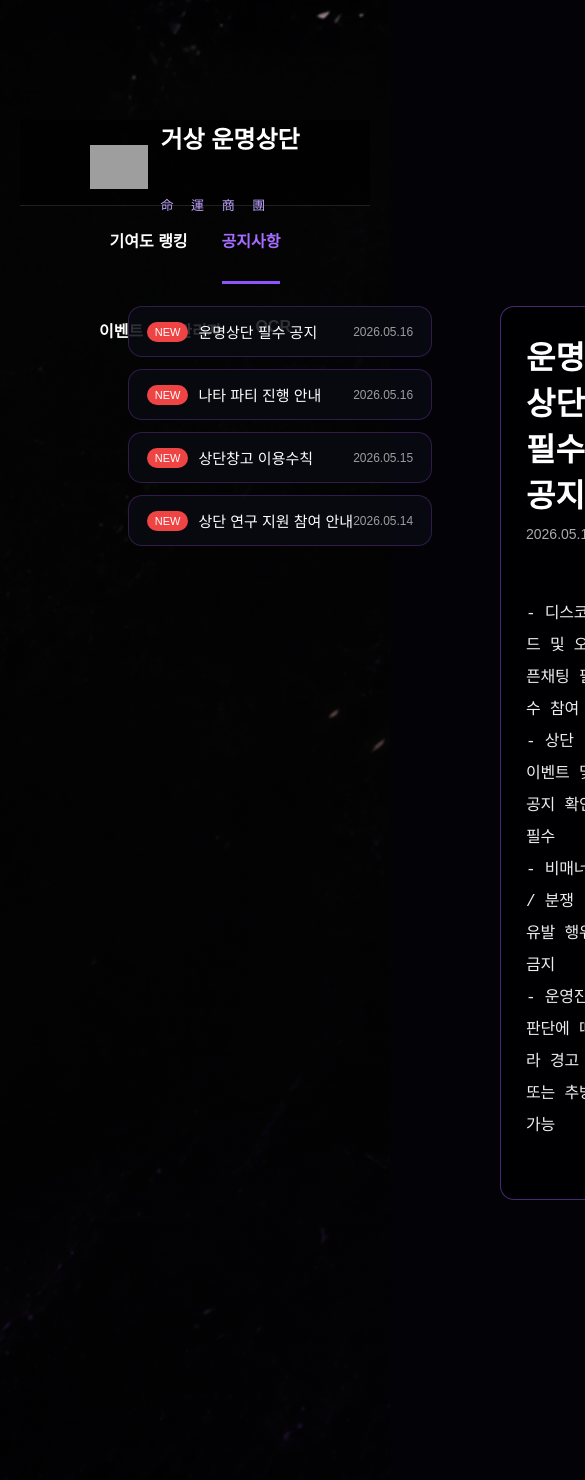
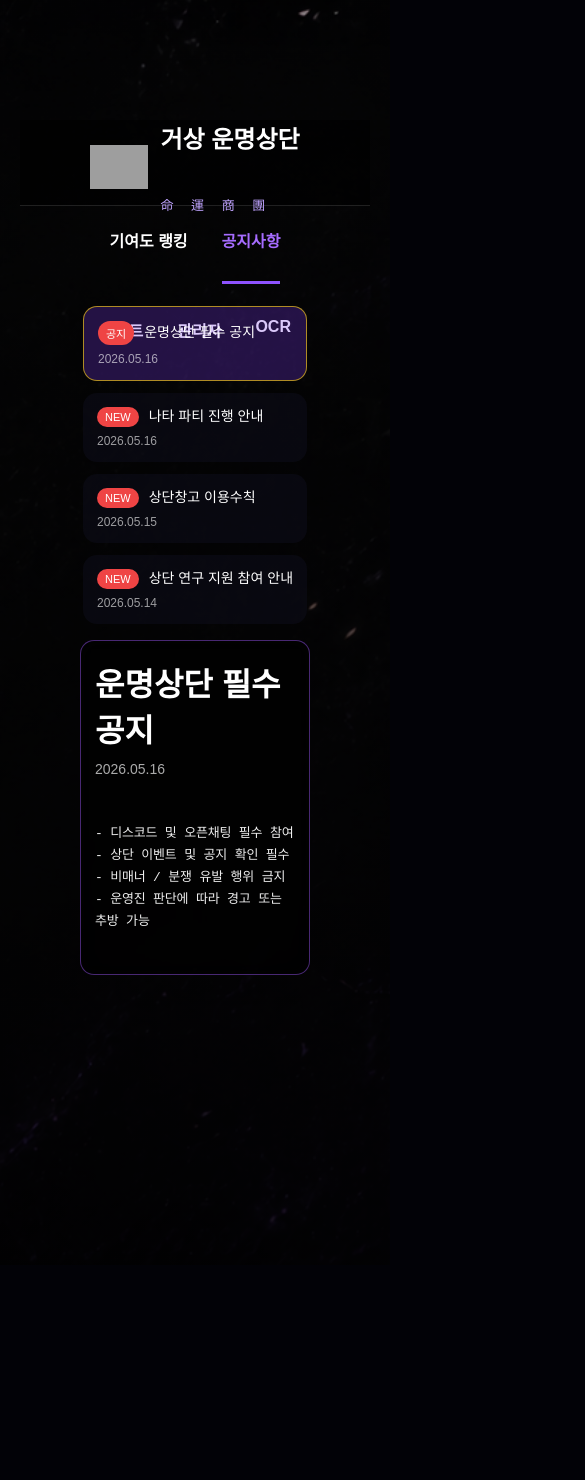
Before and after one commit to marry151024-droid/my-event-site, a Next.js app: page /notice in a window 390 px wide. Shown: the top 1480 px of the page, 585 px wide, since content can reach past the window. After the commit the page ends 1265 px from the top, so only its background shows below. Built offline with nearby package versions, Linux system fonts and the light colour scheme; grey boxes are pictures that could not be loaded.

Commit message:
fix notice mobile click

```diff
--- a/app/globals.css
+++ b/app/globals.css
@@ -1814,4 +1814,63 @@ footer {
 .notice-date {
   font-size: 12px;
   opacity: 0.6;
-}
+}.mobile-line {
+  color: white;
+  text-decoration: none;
+  cursor: pointer;
+}
+
+.mobile-line:hover {
+  background: rgba(168, 85, 247, 0.12);
+  border-radius: 12px;
+}.notice-item {
+  width: 100%;
+  border: 0;
+  cursor: pointer;
+  text-align: left;
+}
+
+.notice-item.selected {
+  border: 1px solid rgba(250, 204, 21, 0.65);
+  background: rgba(124, 58, 237, 0.28);
+}
+
+.detail-content {
+  white-space: pre-wrap;
+  word-break: keep-all;
+  overflow-wrap: break-word;
+}
+
+@media (max-width: 768px) {
+  .notice-layout {
+    display: flex;
+    flex-direction: column;
+    gap: 16px;
+  }
+
+  .notice-list {
+    order: 1;
+  }
+
+  .notice-detail {
+    order: 2;
+    padding: 18px 14px;
+  }
+
+  .notice-item {
+    flex-direction: column;
+    align-items: flex-start;
+    gap: 7px;
+    padding: 14px;
+  }
+
+  .notice-title {
+    font-size: 14px;
+    line-height: 1.4;
+  }
+
+  .detail-content {
+    font-size: 13px;
+    line-height: 1.7;
+  }
+}
--- a/app/notice/page.tsx
+++ b/app/notice/page.tsx
@@ -2,8 +2,15 @@
 
 import { useState } from "react";
 
+type Notice = {
+  title: string;
+  type: string;
+  date: string;
+  content: string;
+};
+
 export default function NoticePage() {
-  const notices = [
+  const notices: Notice[] = [
     {
       title: "운명상단 필수 공지",
       type: "공지",
@@ -109,7 +116,7 @@ https://cafe.naver.com/fkatjs/371
     },
   ];
 
-  const [selected, setSelected] = useState(notices[0]);
+  const [selected, setSelected] = useState<Notice>(notices[0]);
 
   return (
     <main className="notice-page">
@@ -124,36 +131,40 @@ https://cafe.naver.com/fkatjs/371
 
         <nav className="notice-menu">
           <a href="/">기여도 랭킹</a>
-    <a className="active" href="/notice">공지사항</a>
+          <a className="active" href="/notice">
+            공지사항
+          </a>
           <a href="/event">이벤트</a>
           <a href="/manager">관리자</a>
           <a href="/ocr">OCR</a>
         </nav>
       </header>
+
       <section className="notice-layout">
-
-        {/* 왼쪽 리스트 */}
         <div className="notice-list">
           {notices.map((n, i) => (
-    <div key={i} className="notice-item">
+            <button
+              type="button"
+              key={i}
+              className={`notice-item ${
+                selected.title === n.title ? "selected" : ""
+              }`}
+              onClick={() => setSelected(n)}
+            >
               <div className="notice-left">
-        <span className="notice-badge">NEW</span>
+                <span className="notice-badge">{n.type}</span>
                 <span className="notice-title">{n.title}</span>
               </div>
               <span className="notice-date">{n.date}</span>
-    </div>
+            </button>
           ))}
         </div>
-        {/* 오른쪽 상세 */}
+
         <div className="notice-detail">
           <h3>{selected.title}</h3>
           <p className="detail-date">{selected.date}</p>
-
-          <pre className="detail-content">
-            {selected.content}
-          </pre>
+          <pre className="detail-content">{selected.content}</pre>
         </div>
-
       </section>
     </main>
   );
```
Also changed, not shown: app/page.tsx (+14 -4 lines). Lines whose indentation alone changed are shown as unchanged.
